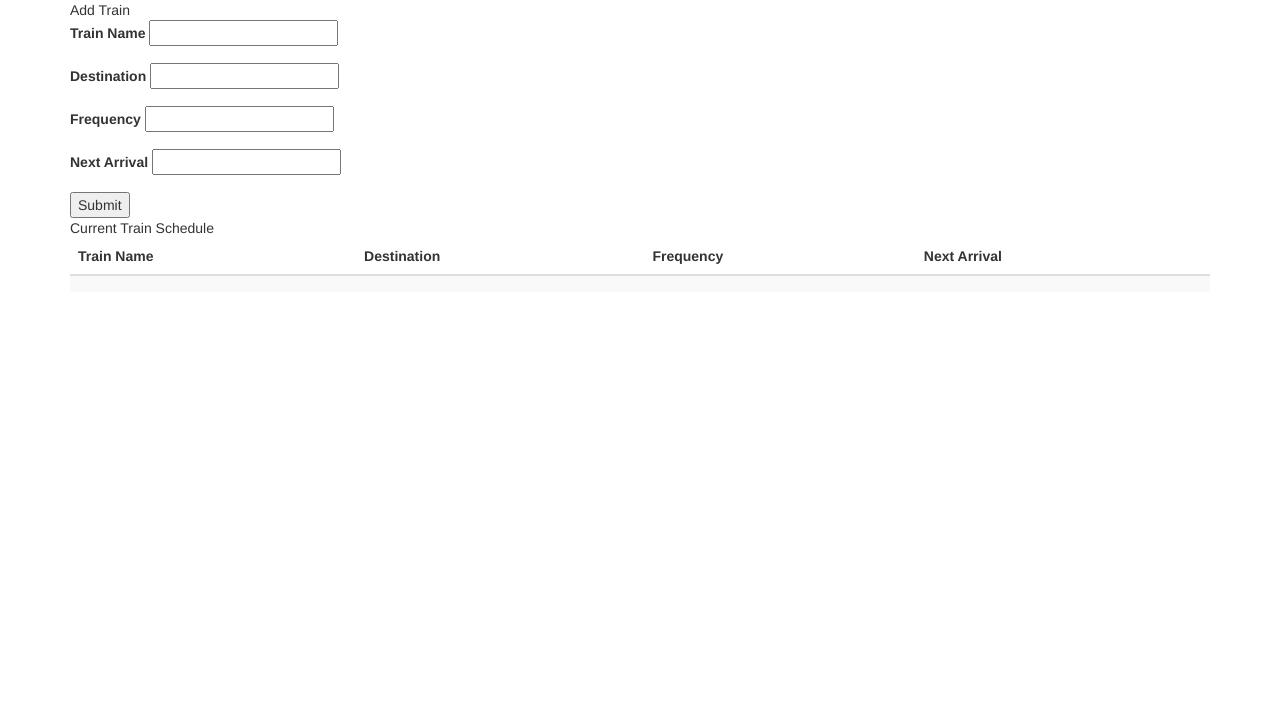
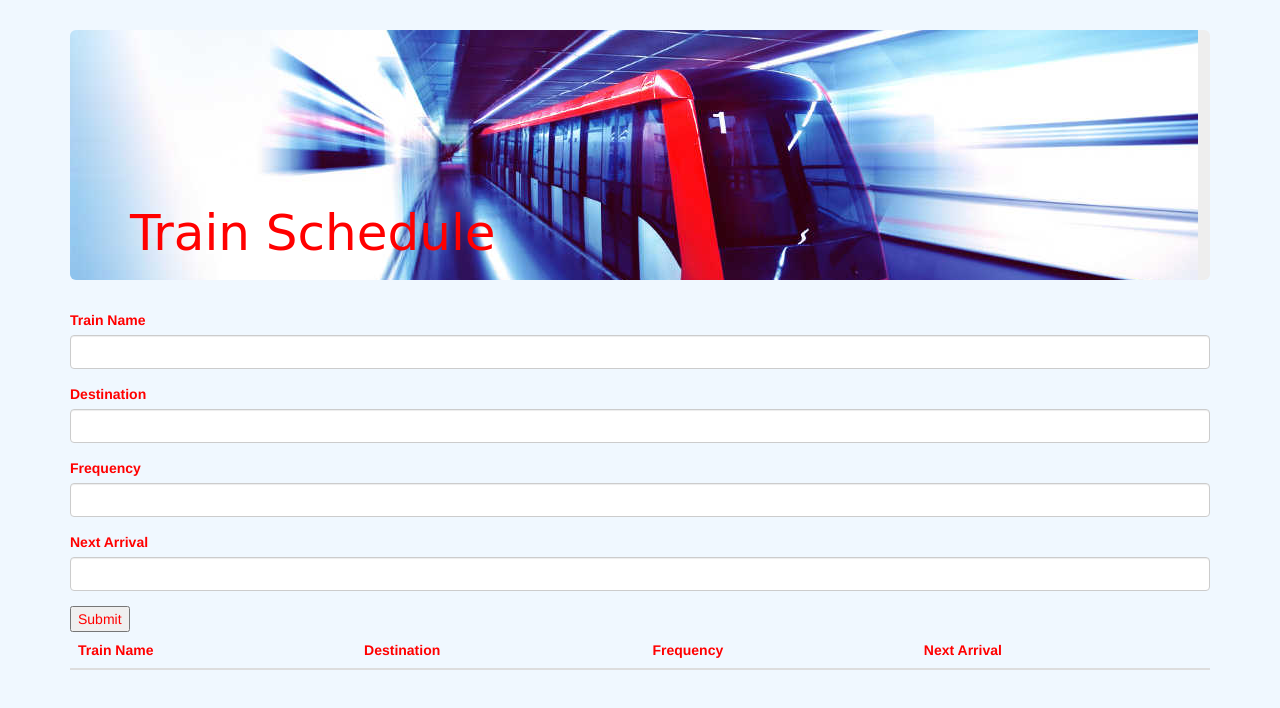
Before and after one commit to mhmeluskey/firebase-train-scheduler, a plain HTML site: page index.html in a window 1280 px wide. Drawn offline with nearby package versions, Linux system fonts and the light colour scheme; no server answers.

Commit message:
styleadded

```diff
--- a/assets/app.js
+++ b/assets/app.js
@@ -49,6 +49,12 @@ $("#next").val("");
 $("#number").val("");
 });
 
+
+
+
+
+
+
 dataRef.ref().on("child_added", function(childSnapshot) {
   console.log("appending")
   console.log(childSnapshot.val());
@@ -63,14 +69,15 @@ console.log(placeInfo);
 console.log(numberInfo);
 console.log(nextInfo);
 
+
 var row = $("<tr>").append(
-  $("ap-train").append(nameInfo),
-  $("ap-place").append(placeInfo),
-  $("ap-time").append(numberInfo),
-  $("ap-next").append(nextInfo),
+  $("<td>").append(nameInfo),
+  $("<td>").append(placeInfo),
+  $("<td>").append(numberInfo),
+  $("<td>").append(nextInfo),
 
 );
-  $("#employee-table > tbody").append(row);
+  $("#train-table > tbody").append(row);
 
 
 });
--- a/assets/style.css
+++ b/assets/style.css
@@ -0,0 +1,24 @@
+
+
+.container {
+    margin: 30px;
+}
+
+.jumbotron {
+color: black;
+background-image: url("images/train.jpg");
+background-color: #cccccc;
+background-repeat: no-repeat;
+height: 250px;
+font-size: 50px;
+font-family: cursive;
+text-align: left;
+padding: 150px;
+border: 8px;
+border-color: black;
+}
+
+#title {
+    padding-top:120px;
+    color: red;
+}
--- a/index.html
+++ b/index.html
@@ -8,46 +8,60 @@
 
 
   <link rel="stylesheet" type="text/css" media="screen" href="assets/style.css" />
-  <link rel="stylesheet" href="https://maxcdn.bootstrapcdn.com/bootstrap/3.3.7/css/bootstrap.min.css" integrity="sha384-BVYiiSIFeK1dGmJRAkycuHAHRg32OmUcww7on3RYdg4Va+PmSTsz/K68vbdEjh4u" crossorigin="anonymous">
+  <link rel="stylesheet" href="https://maxcdn.bootstrapcdn.com/bootstrap/3.3.7/css/bootstrap.min.css" integrity="sha384-BVYiiSIFeK1dGmJRAkycuHAHRg32OmUcww7on3RYdg4Va+PmSTsz/K68vbdEjh4u"
+    crossorigin="anonymous">
 
   <script src="https://www.gstatic.com/firebasejs/4.12.0/firebase.js"></script>
 
-
+<style>
+body{
+  background-color:aliceblue;
+  color: red;
+}
+</style>
 
 
 </head>
 
 <body>
-<!-- train form -->
-<div class = "container">
-          Add Train
-          <form>
-              <div class="form-group">
-                <label for="input-of-train-name">Train Name</label>
-                <input type="text"  id="train-name">
+
+
+  <div class="container">
+    <div class="jumbotron jumbotron-fluid">
+        <div id = "title">
+          Train Schedule
         </div>
-              <div class="form-group">
-                <label for="input-of-train-name">Destination</label>
-                <input type="text"  id="place">
+
       </div>
-              <div class="form-group">
-                <label for="input-of-train-name">Frequency</label>
-                <input type="text"  id="number">
-              </div>
-              <div class="form-group">
-                <label for="input-of-train-name">Next Arrival</label>
-                <input type="text"  id="next">
-              </div>
-              <button type = "submit" id = "submit"> Submit</button>
-            </form>
-</div>
-<!-- train form -->
 
 
 
-            <div class="container">
-             Current Train Schedule
-              <table class="table table-striped" id = "train-table">
+
+    <form>
+      <div class="form-group">
+        <label for="formGroupExampleInput">Train Name</label>
+        <input type="text" class="form-control" id="train-name" placeholder="">
+      </div>
+      <div class="form-group">
+        <label for="formGroupExampleInput2">Destination</label>
+        <input type="text" class="form-control" id="place" placeholder="">
+      </div>
+      <div class="form-group">
+        <label for="formGroupExampleInput2">Frequency</label>
+        <input type="text" class="form-control" id="number" placeholder="">
+      </div>
+      <div class="form-group">
+        <label for="formGroupExampleInput2">Next Arrival</label>
+        <input type="text" class="form-control" id="next" placeholder="">
+      </div>
+      <button type="submit" id="submit"> Submit</button>
+    </form>
+
+
+
+
+
+    <table class="table table-striped" id="train-table">
       <thead>
         <tr>
           <th>Train Name</th>
@@ -57,16 +71,22 @@
         </tr>
       </thead>
       <tbody>
-                  <tr>
-                    <td id = "ap-train"></td>
-                    <td id = "ap-place"></td>
-                    <td id = "ap-time"></td>
-                    <td id = "ap-next"></td>
-                  </tr>
+        <!-- <tr>
+          <td id="ap-train"></td>
+          <td id="ap-place"></td>
+          <td id="ap-time"></td>
+          <td id="ap-next"></td>
+        </tr> -->
 
       </tbody>
     </table>
+
+
+
 </div>
+
+
+
 
 
   <script src="https://code.jquery.com/jquery.js"></script>
```
Also changed, not shown: assets/images/train.jpg (added). Lines whose indentation alone changed are shown as unchanged.
